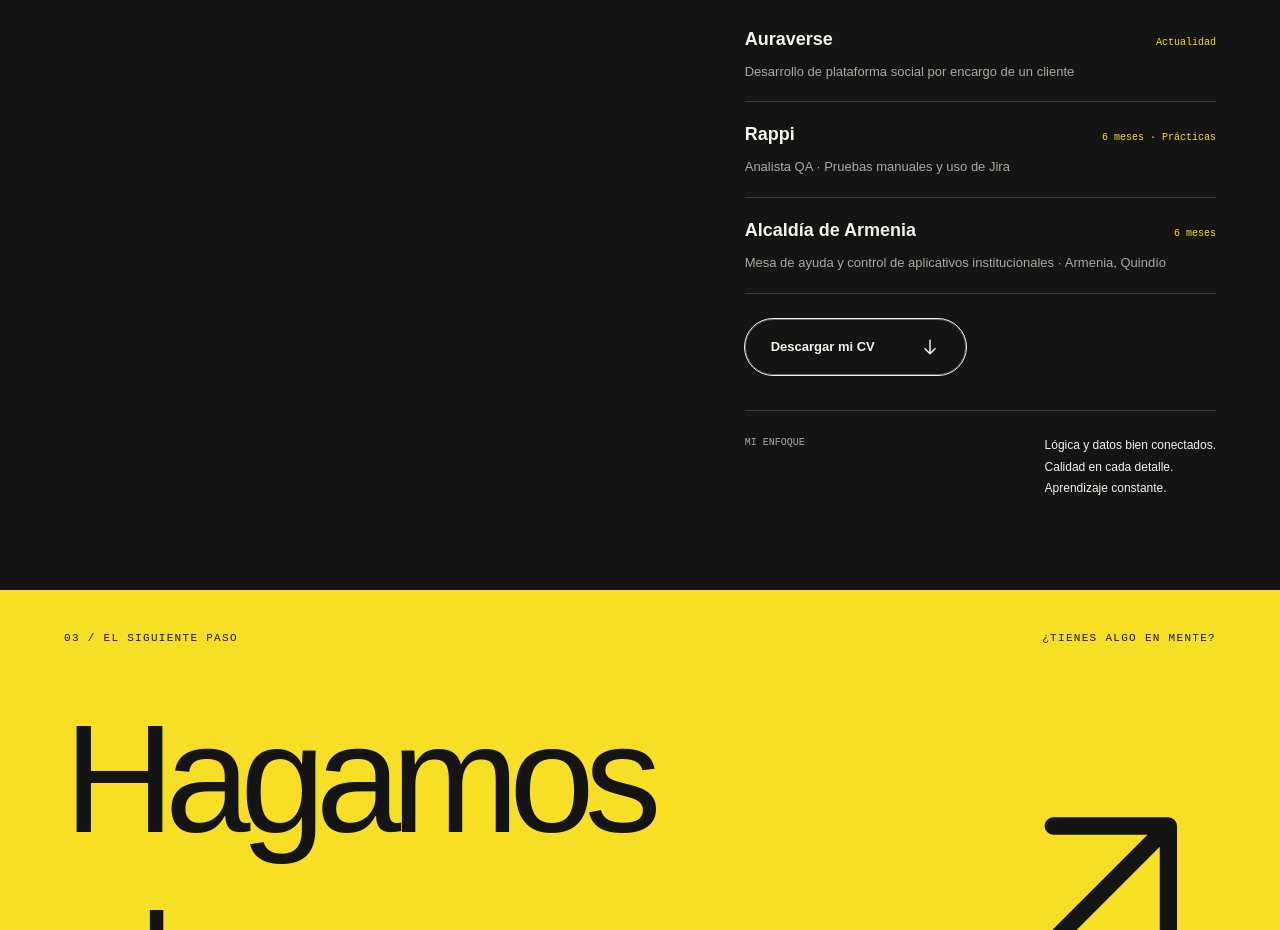
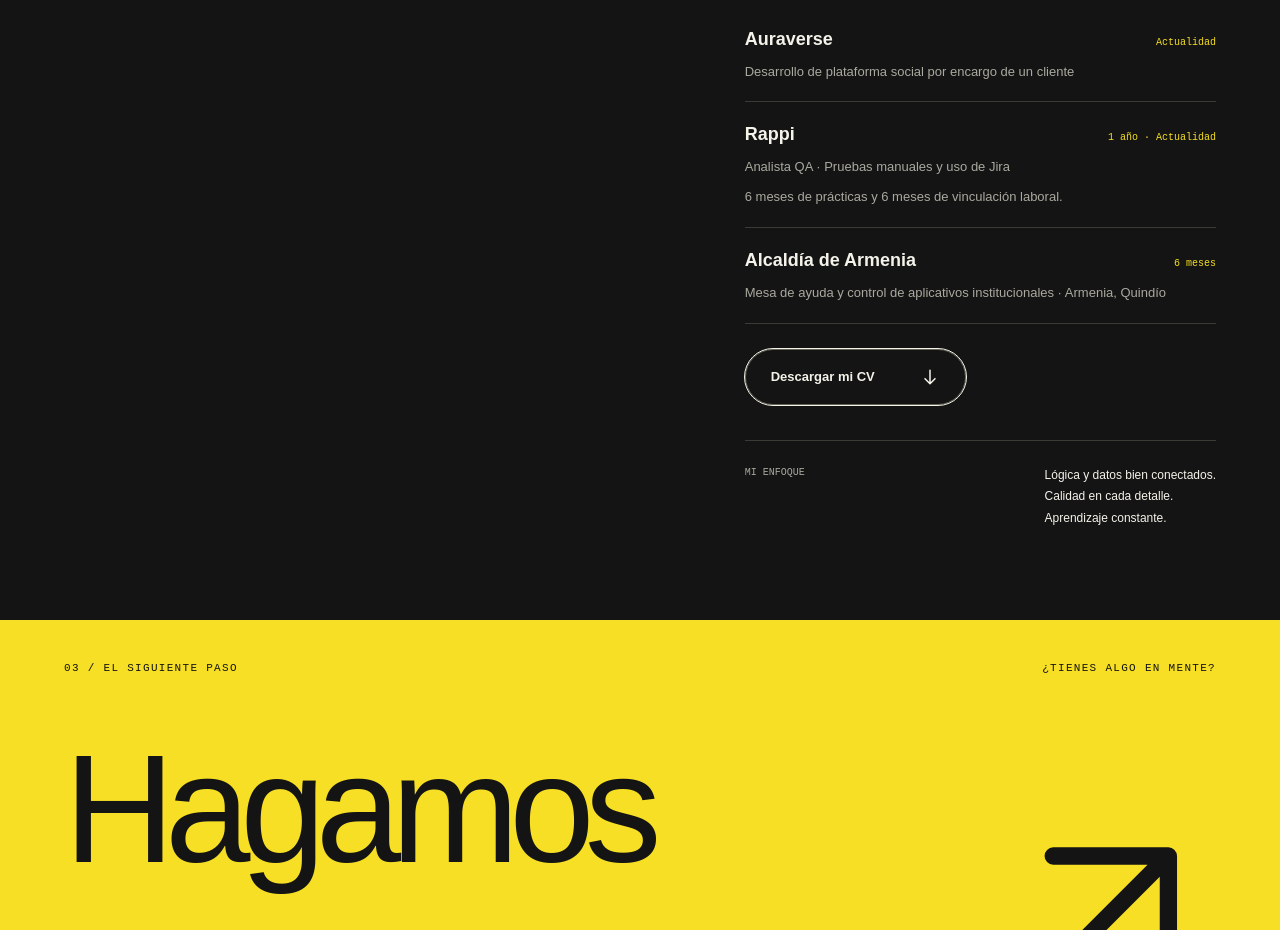
Before and after one commit to ghost91710/Juancamilo, a React (Vite) app: page / in a window 1280 px wide. Shown: the part 3580-4510 px from the top of the page. Built offline with nearby package versions, Linux system fonts and the light colour scheme.

Commit message:
Update Rappi experience in portfolio and CV

```diff
--- a/src/App.jsx
+++ b/src/App.jsx
@@ -141,8 +141,9 @@
             <p>Desarrollo de plataforma social por encargo de un cliente</p>
           </article>
           <article className="experience-item">
-            <div className="experience-header"><h4>Rappi</h4><span>6 meses · Prácticas</span></div>
+            <div className="experience-header"><h4>Rappi</h4><span>1 año · Actualidad</span></div>
             <p>Analista QA · Pruebas manuales y uso de Jira</p>
+            <p>6 meses de prácticas y 6 meses de vinculación laboral.</p>
           </article>
           <article className="experience-item">
             <div className="experience-header"><h4>Alcaldía de Armenia</h4><span>6 meses</span></div>
```
Also changed, not shown: 2 other files (tests, documents, lock files or other folders).
